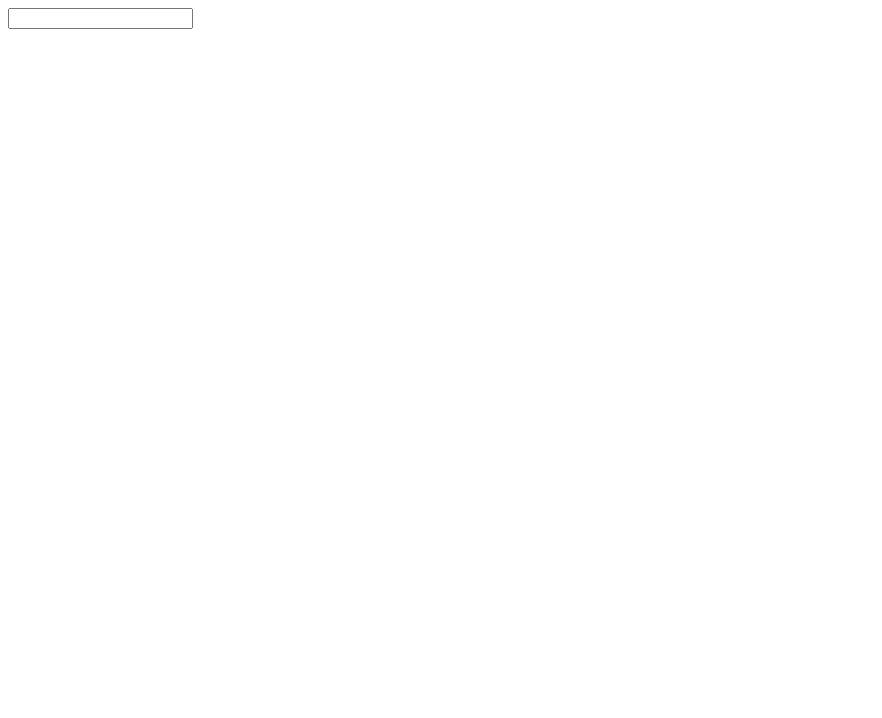
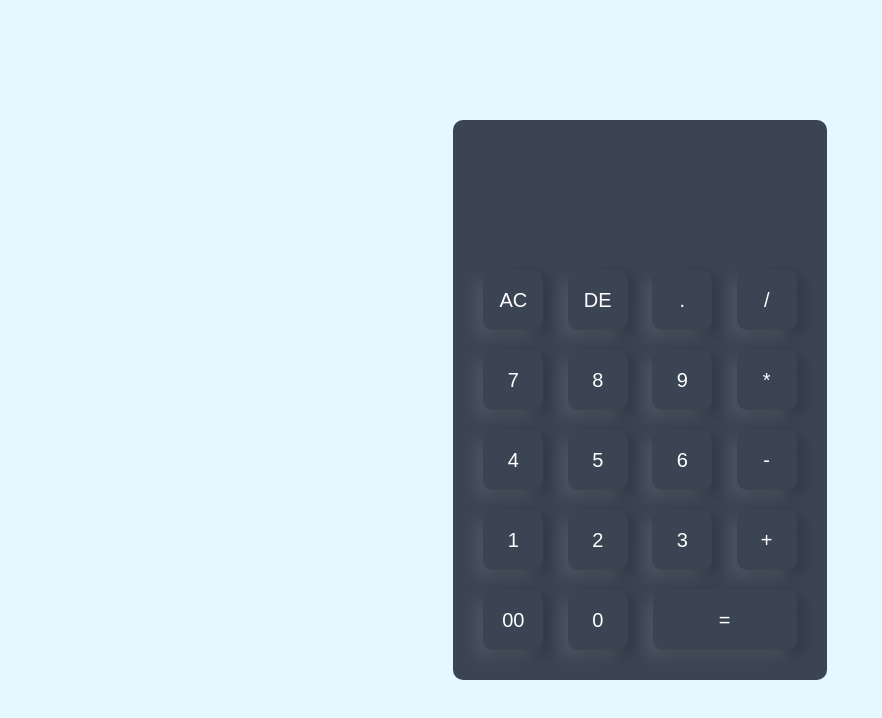
Before and after one commit to aryanx455/CalculatorJS, a plain HTML site: page index.html in a window 1280 px wide. Shown: the whole page, without its empty margins (0-882 px from the left). Drawn offline with Linux system fonts and the light colour scheme.

Commit message:
UI build complete

```diff
--- a/index.html
+++ b/index.html
@@ -11,8 +11,41 @@
     <div class="container">
         <div class="calculator">
             <form>
+                <div class="display">
+                    <input type="text" name = "display" >
+                </div>
                 <div>
-                    <input type="text" name = "display">
+                    <input type="button" value="AC" >
+                    <input type="button" value="DE">
+                    <input type="button" value=".">
+                    <input type="button" value="/">
+                </div>
+                <div>
+                    <input type="button" value="7">
+                    <input type="button" value="8">
+                    <input type="button" value="9">
+                    <input type="button" value="*">
+                </div>
+                <div>
+                    <input type="button" value="4">
+                    <input type="button" value="5">
+                    <input type="button" value="6">
+                    <input type="button" value="-">
+                </div>
+                <div>
+                    <input type="button" value="1">
+                    <input type="button" value="2">
+                    <input type="button" value="3">
+                    <input type="button" value="+">
+                </div>
+                <div class="bottom-row">
+                    <div>
+                    <input type="button" value="00">
+                    <input type="button" value="0">
+                    </div>
+                    <div>
+                    <input type="button" value="=" style="width: 144px;">
+                    </div>
                 </div>
             </form>
         </div>
--- a/style.css
+++ b/style.css
@@ -0,0 +1,53 @@
+*{
+    margin: 0;
+    padding: 0;
+    font-family: 'poppins', sans-serif;
+    box-sizing: border-box;
+}
+
+.container{
+    width: 100%;
+    height: 100vh;
+    background-color: #e3f9ff;
+    display: flex;
+    align-items: center;
+    justify-content: center;
+}
+
+.calculator{
+        background-color: #3a4452;
+        padding: 20px;
+        border-radius: 10px;
+
+}
+.calculator form input{
+    border: 0;
+    outline: 0;
+    width:60px;
+    height: 60px;
+    border-radius: 10px;
+    box-shadow: -8px 8px 15px rgba(255,255,255,0.1),5px 5px 15px rgba(0, 0, 0, 0.2);
+    background: transparent;
+    font-size:20px;
+    color: #fff;
+    cursor: pointer;
+    margin: 10px;
+
+}
+
+.bottom-row{
+    display: flex;
+    justify-content: space-between;
+
+}
+form .display{
+    display:flex;
+    justify-content: flex-end;
+    margin: 20px 0;
+}
+form .display input {
+   text-align: right;
+   flex: 1;
+   font-size: 45px;
+   box-shadow: none;
+}
```
